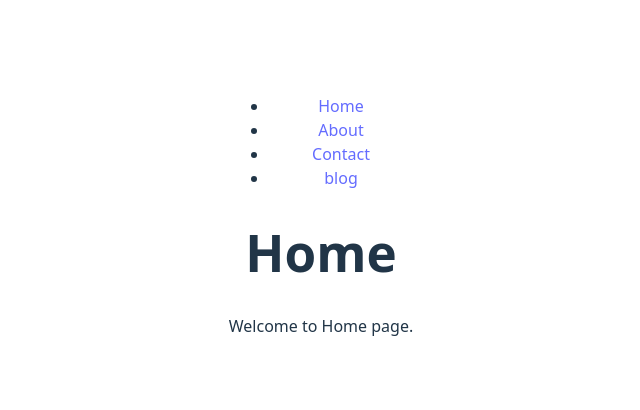
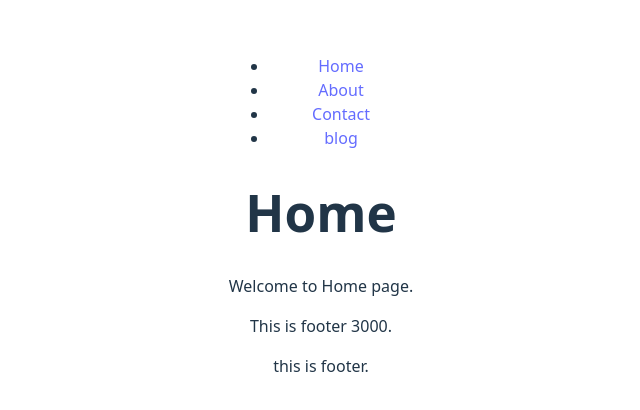
Before and after one commit to surajdhungana606-sys/react, a React (Vite) app: page / in a window 1280 px wide. Shown: the part 184-594 px from the top of the page, without its empty margins (319-959 px from the left). Built offline with nearby package versions, Linux system fonts and the light colour scheme.

Commit message:
bug fixed

```diff
--- a/src/About/page.tsx
+++ b/src/About/page.tsx
@@ -1,4 +1,5 @@
 import { Header } from  "../component/Header.tsx";
+import { Footer } from  "../component/Footer.tsx";
 export const About = () => {
     return(
 
@@ -8,6 +9,10 @@ export const About = () => {
         <p>
             this is about us
         </p>
+        <Footer/>
+        <p>
+            footer
+        </p>
    </div>
     );
 }
--- a/src/Home/page.tsx
+++ b/src/Home/page.tsx
@@ -1,4 +1,6 @@
 import { Header } from  "../component/Header.tsx";
+import { Footer } from  "../component/Footer.tsx";
+
 export const Home = () => {
     return(
 
@@ -8,6 +10,10 @@ export const Home = () => {
         <p>
            Welcome to Home page.
         </p>
+        <Footer/>
+        <p>
+         this is footer.
+        </p>
    </div>
     );
 }
--- a/src/contact/page.tsx
+++ b/src/contact/page.tsx
@@ -1,4 +1,5 @@
 import { Header } from  "../component/Header.tsx";
+import { Footer } from  "../component/Footer.tsx";
 export const Contact = () => {
     return(
 
@@ -6,6 +7,10 @@ export const Contact = () => {
      <Header />
         <h1>Contact</h1>
         <p>Contact page</p>
+        <Footer/>
+        <p>
+            Footer page
+        </p>
    </div>
     );
 }
```
